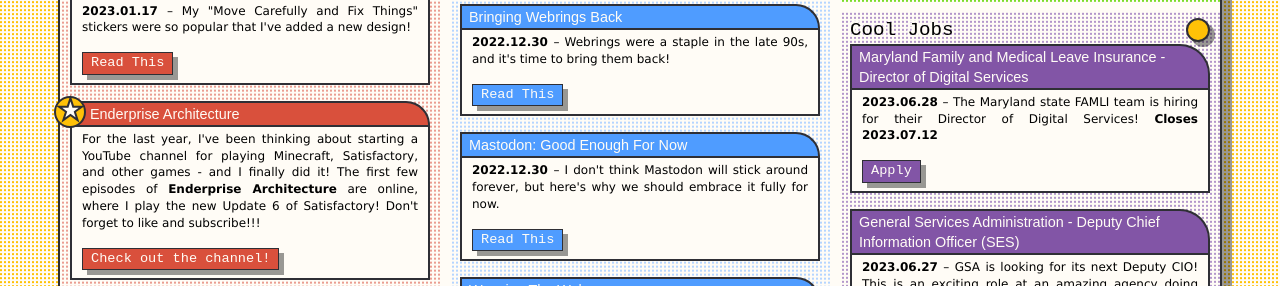
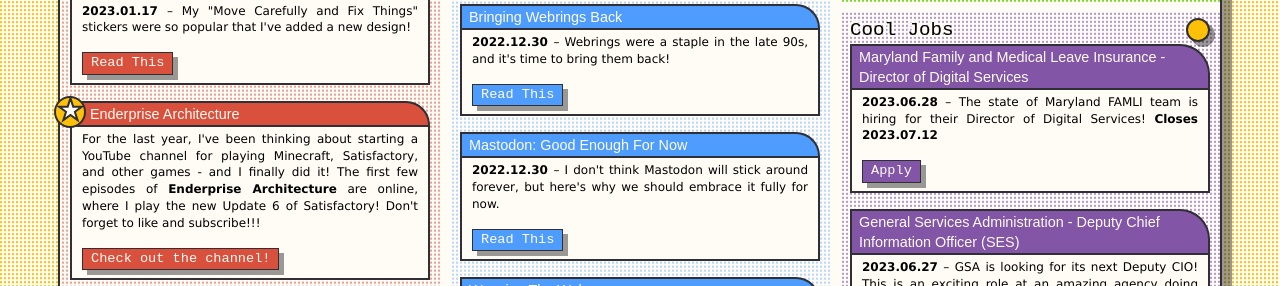
Before and after one commit to krusynth/billhunt.dev, a Jekyll site: the page built from index.md, in a window 1280 px wide. Shown: the part 641-927 px from the top of the page. Built offline with Jekyll 4.4.1, drawn with Linux system fonts in a browser that asks for light colours; some web fonts are replaced.

Commit message:
Update jobs.

```diff
--- a/_data/jobs.yml
+++ b/_data/jobs.yml
@@ -1,10 +1,8 @@
-
-
 - title: Maryland Family and Medical Leave Insurance - Director of Digital Services
   url: https://www.jobapscloud.com/MD/sup/bulpreview.asp?R1=23&R2=001640&R3=0005
   date: 2023-06-28
   closes: 2023-07-12
-  content: The Maryland state FAMLI team is hiring for their Director of Digital Services!
+  content: The state of Maryland FAMLI team is hiring for their Director of Digital Services!
 
 - title: General Services Administration - Deputy Chief Information Officer (SES)
   url: https://www.usajobs.gov/job/732942700
```
